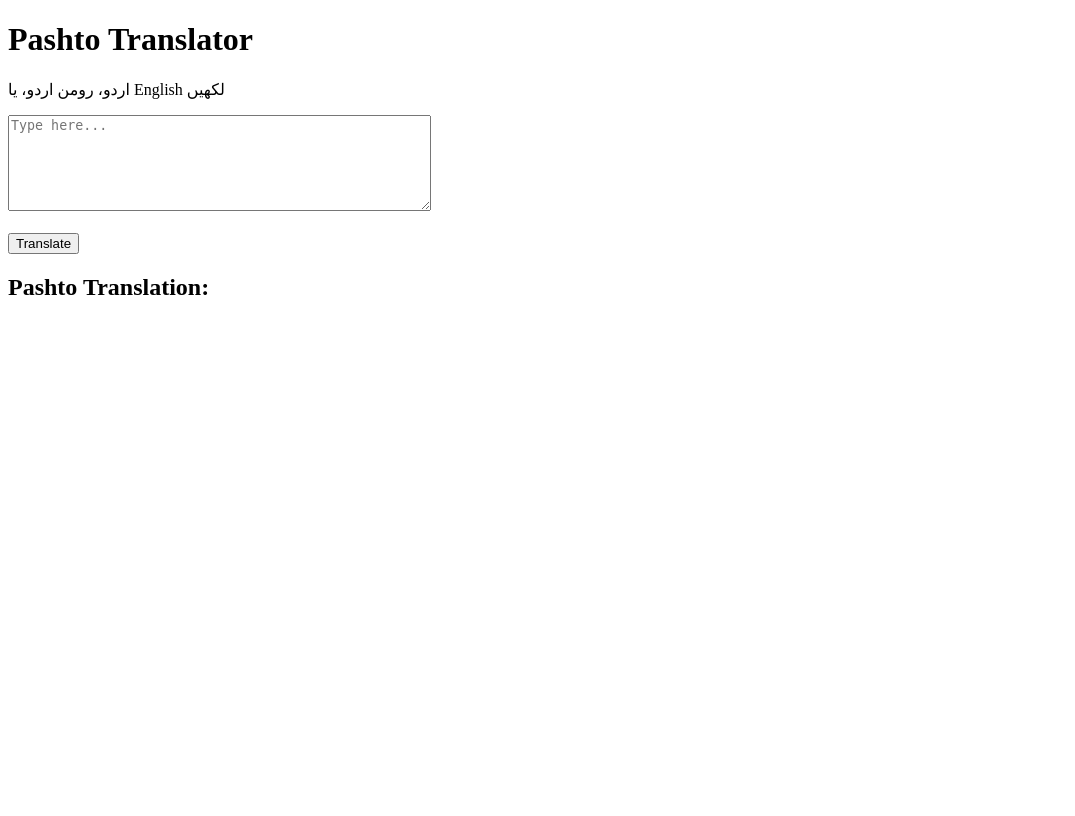
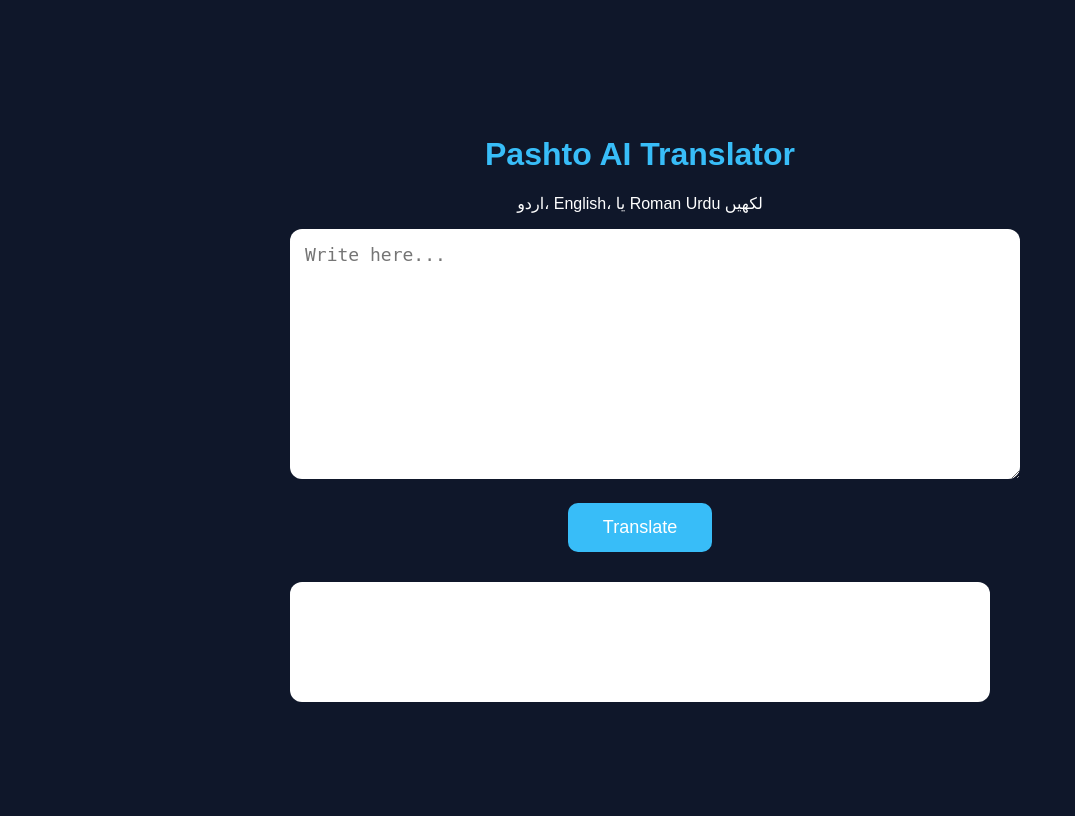
Before and after one commit to sohaib43247/pashto-ai, a Flask app: page / in a window 1280 px wide. Shown: the whole page, without its empty margins (0-1075 px from the left). Before the commit the page ends 295 px from the top, so only its background shows below. Run offline with Flask 3, Linux system fonts and the light colour scheme.

Commit message:
translator added

```diff
--- a/app.py
+++ b/app.py
@@ -10,12 +10,14 @@ def home():
 
     if request.method == "POST":
 
-        user_text = request.form["text"]
+        user_text = request.form.get("text")
 
-        translated_text = GoogleTranslator(
-            source='auto',
-            target='ps'
-        ).translate(user_text)
+        if user_text:
+
+            translated_text = GoogleTranslator(
+                source='auto',
+                target='ps'
+            ).translate(user_text)
 
     return render_template(
         "index.html",
--- a/templates/index.html
+++ b/templates/index.html
@@ -1,27 +1,87 @@
 <!DOCTYPE html>
-<html>
+<html lang="en">
+
 <head>
-    <title>Pashto AI</title>
+
+    <meta charset="UTF-8">
+
+    <meta name="viewport" content="width=device-width, initial-scale=1.0">
+
+    <title>Pashto AI Translator</title>
+
+    <style>
+
+        body{
+            background:#0f172a;
+            color:white;
+            font-family:Arial;
+            display:flex;
+            justify-content:center;
+            align-items:center;
+            height:100vh;
+        }
+
+        .box{
+            width:700px;
+            text-align:center;
+        }
+
+        h1{
+            color:#38bdf8;
+        }
+
+        textarea{
+            width:100%;
+            height:220px;
+            border:none;
+            border-radius:12px;
+            padding:15px;
+            font-size:18px;
+        }
+
+        button{
+            margin-top:20px;
+            padding:14px 35px;
+            border:none;
+            border-radius:10px;
+            background:#38bdf8;
+            color:white;
+            font-size:18px;
+            cursor:pointer;
+        }
+
+        .result{
+            margin-top:30px;
+            background:white;
+            color:black;
+            padding:20px;
+            border-radius:12px;
+            min-height:80px;
+            font-size:22px;
+        }
+
+    </style>
+
 </head>
 
 <body>
 
-    <h1>Pashto Translator</h1>
+    <div class="box">
+
+        <h1>Pashto AI Translator</h1>
 
         <p>
-        اردو، رومن اردو، یا English لکھیں
+            اردو، English، یا Roman Urdu لکھیں
         </p>
 
         <form method="POST">
 
             <textarea
                 name="text"
-            rows="6"
-            cols="50"
-            placeholder="Type here..."
+                placeholder="Write here..."
             ></textarea>
 
-        <br><br>
+            <br>
 
             <button type="submit">
                 Translate
@@ -29,9 +89,14 @@
 
         </form>
 
-    <h2>Pashto Translation:</h2>
+        <div class="result">
 
-    <p>{{ translated_text }}</p>
+            {{ translated_text }}
+
+        </div>
+
+    </div>
 
 </body>
+
 </html>
```
Lines whose indentation alone changed are shown as unchanged.
